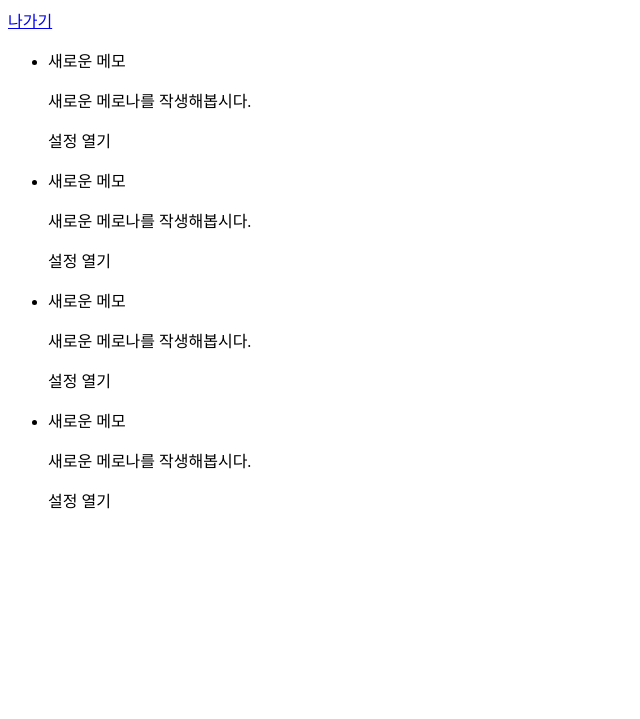
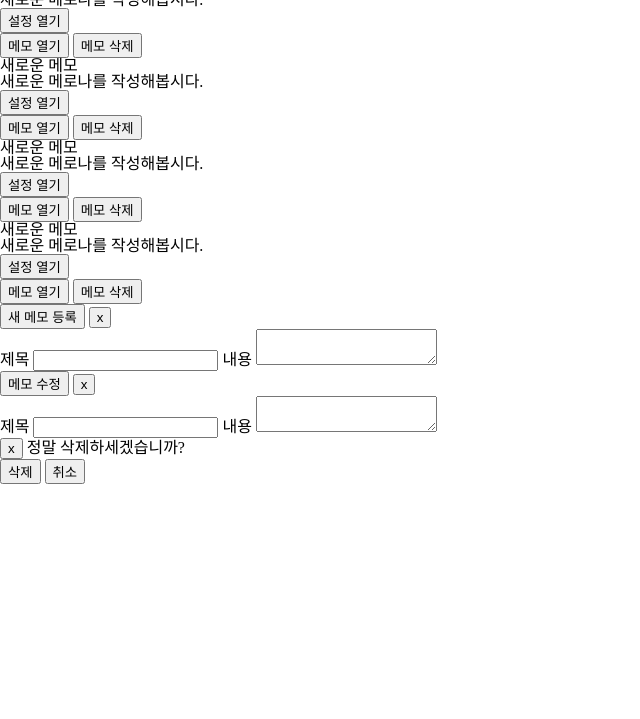
Before and after one commit to junbeom07/reimagined-octo-potato, a plain HTML site: page 메모.html in a window 1280 px wide. Shown: the part 81-800 px from the top of the page, without its empty margins (0-640 px from the left). Drawn offline with Linux system fonts and the light colour scheme.

Commit message:
Add files via upload

```diff
--- /dev/null
+++ b/css수업/css/reset.css
@@ -0,0 +1,48 @@
+/* http://meyerweb.com/eric/tools/css/reset/
+   v2.0 | 20110126
+   License: none (public domain)
+*/
+
+html, body, div, span, applet, object, iframe,
+h1, h2, h3, h4, h5, h6, p, blockquote, pre,
+a, abbr, acronym, address, big, cite, code,
+del, dfn, em, img, ins, kbd, q, s, samp,
+small, strike, strong, sub, sup, tt, var,
+b, u, i, center,
+dl, dt, dd, ol, ul, li,
+fieldset, form, label, legend,
+table, caption, tbody, tfoot, thead, tr, th, td,
+article, aside, canvas, details, embed,
+figure, figcaption, footer, header, hgroup,
+menu, nav, output, ruby, section, summary,
+time, mark, audio, video {
+	margin: 0;
+	padding: 0;
+	border: 0;
+	font-size: 100%;
+	font: inherit;
+	vertical-align: baseline;
+}
+/* HTML5 display-role reset for older browsers */
+article, aside, details, figcaption, figure,
+footer, header, hgroup, menu, nav, section {
+	display: block;
+}
+body {
+	line-height: 1;
+}
+ol, ul {
+	list-style: none;
+}
+blockquote, q {
+	quotes: none;
+}
+blockquote:before, blockquote:after,
+q:before, q:after {
+	content: '';
+	content: none;
+}
+table {
+	border-collapse: collapse;
+	border-spacing: 0;
+}
--- /dev/null
+++ b/css수업/css/style.css
@@ -0,0 +1,5 @@
+h1{
+    color:#f2994a;
+    font-size: 40px;
+    font-weight: bold;
+}
--- /dev/null
+++ b/css수업/reset.css
@@ -0,0 +1,48 @@
+/* http://meyerweb.com/eric/tools/css/reset/
+   v2.0 | 20110126
+   License: none (public domain)
+*/
+
+html, body, div, span, applet, object, iframe,
+h1, h2, h3, h4, h5, h6, p, blockquote, pre,
+a, abbr, acronym, address, big, cite, code,
+del, dfn, em, img, ins, kbd, q, s, samp,
+small, strike, strong, sub, sup, tt, var,
+b, u, i, center,
+dl, dt, dd, ol, ul, li,
+fieldset, form, label, legend,
+table, caption, tbody, tfoot, thead, tr, th, td,
+article, aside, canvas, details, embed,
+figure, figcaption, footer, header, hgroup,
+menu, nav, output, ruby, section, summary,
+time, mark, audio, video {
+	margin: 0;
+	padding: 0;
+	border: 0;
+	font-size: 100%;
+	font: inherit;
+	vertical-align: baseline;
+}
+/* HTML5 display-role reset for older browsers */
+article, aside, details, figcaption, figure,
+footer, header, hgroup, menu, nav, section {
+	display: block;
+}
+body {
+	line-height: 1;
+}
+ol, ul {
+	list-style: none;
+}
+blockquote, q {
+	quotes: none;
+}
+blockquote:before, blockquote:after,
+q:before, q:after {
+	content: '';
+	content: none;
+}
+table {
+	border-collapse: collapse;
+	border-spacing: 0;
+}
--- /dev/null
+++ b/css수업/style.css
@@ -0,0 +1,17 @@
+h1{
+    color:blue
+}
+p{
+    color:blue
+}
+span{
+    color:blue
+}
+
+#혼자 {
+    color: gray
+}
+
+.다같이 {
+    color: pink
+}
--- a/메모.html
+++ b/메모.html
@@ -5,31 +5,79 @@
     <meta http-equiv="X-UA-Compatible" content="IE=edge">
     <meta name="viewport" content="width=device-width, initial-scale=1.0">
     <title>Document</title>
+    <link rel="stylesheet" href="./css수업/css/reset.css">
 </head>
 <body>
     <h1>메모</h1>
+    <button type="button">새 메모</button><br />
     <a href="/index.html">나가기</a>
+
     <ul>
         <li>
             <p>새로운 메모</p>
-            <p>새로운 메로나를 작생해봅시다.</p>
-            <div>설정 열기</div>
+            <p>새로운 메로나를 작성해봅시다.</p>
+            <button type="button">설정 열기</button>
+            <div>
+                <button type="button">메모 열기</button>
+                <button type="button">메모 삭제</button>
+            </div>
         </li>
         <li>
             <p>새로운 메모</p>
-            <p>새로운 메로나를 작생해봅시다.</p>
-            <div>설정 열기</div>
+            <p>새로운 메로나를 작성해봅시다.</p>
+            <button type="button">설정 열기</button>
+            <div>
+                <button type="button">메모 열기</button>
+                <button type="button">메모 삭제</button>
+            </div>
         </li>
         <li>
             <p>새로운 메모</p>
-            <p>새로운 메로나를 작생해봅시다.</p>
-            <div>설정 열기</div>
+            <p>새로운 메로나를 작성해봅시다.</p>
+            <button type="button">설정 열기</button>
+            <div>
+                <button type="button">메모 열기</button>
+                <button type="button">메모 삭제</button>
+            </div>
         </li>
         <li>
             <p>새로운 메모</p>
-            <p>새로운 메로나를 작생해봅시다.</p>
-            <div>설정 열기</div>
+            <p>새로운 메로나를 작성해봅시다.</p>
+            <button type="button">설정 열기</button>
+            <div>
+                <button type="button">메모 열기</button>
+                <button type="button">메모 삭제</button>
+            </div>
         </li>
     </ul>
+    <form>
+        <div>
+            <button type="submit">새 메모 등록</button>
+            <button type="button">x</button>
+        </div>
+        <label for="title">제목</label>
+        <input type="text" id="title">
+        <label for="content">내용</label>
+        <textarea id="content"></textarea>
+    </form>
+    <form>
+        <div>
+            <button type="submit">메모 수정</button>
+            <button type="button">x</button>
+        </div>
+        <label for="title">제목</label>
+        <input type="text" id="title">
+        <label for="content">내용</label>
+        <textarea id="content"></textarea>
+    </form>
+
+    <div>
+        <button type="button">x</button>
+        <span>정말 삭제하세겠습니까?</span>
+        <div>
+            <button type="button">삭제</button>
+            <button type="button">취소</button>
+        </div>
+    </div>
 </body>
 </html>
```
Also changed, not shown: css수업/index.html (added, +50 -0 lines), form.html (added, +63 -0 lines), index.html (+2 -0 lines).
